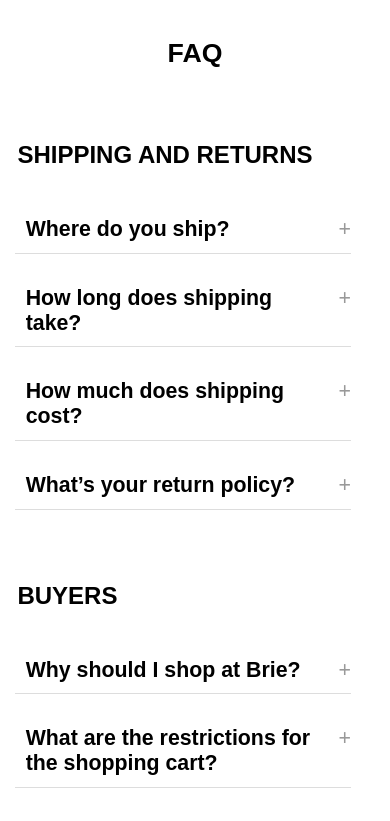
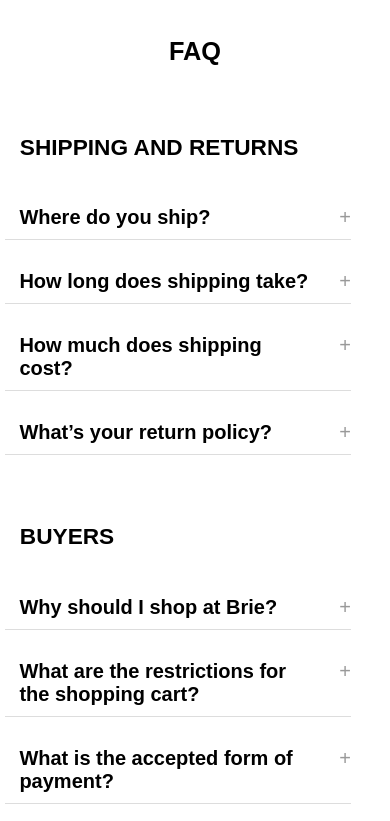
Before and after one commit to Dhanidayo/brie-donation, a React (Create React App) app: page /faq-page in a window 390 px wide. Shown: the top 821 px of the page. Built offline with nearby package versions, Linux system fonts and the light colour scheme; a web font is replaced by a local one.

Commit message:
faq style updates

```diff
--- a/src/Pages/FAQ/index.jsx
+++ b/src/Pages/FAQ/index.jsx
@@ -25,7 +25,7 @@ const FaqBlock = ({ title, content }) => {
   return (
     <div className="faq-content">
       <h3 className="faq-list-title">{title}</h3>
-      <ul>
+      <ul className="faq-ul">
         {content.map((faqItem) => (
           <FaqItem
             question={faqItem.question}
--- a/src/Pages/FAQ/style.css
+++ b/src/Pages/FAQ/style.css
@@ -9,19 +9,25 @@
 
 @media screen and (max-width: 2298px) {
     .faq-heading {
-        font-size: 35pt;
+        font-size: 32pt;
+    }
+}
+
+@media screen and (max-width: 1442px) {
+    .faq-heading {
+        font-size: 30pt;
     }
 }
 
 @media screen and (max-width: 1370px) {
     .faq-heading {
-        font-size: 25pt;
+        font-size: 24pt;
     }
 }
 
 @media screen and (max-width: 836px) {
     .faq-heading {
-        font-size: 20pt;
+        font-size: 19pt;
     }
 }
 
@@ -32,38 +38,32 @@
 }
 
 .faq-container {
-    width: 40%;
+    width: 54%;
     margin: 0 auto;
     padding: 1rem;
 }
 
-@media screen and (max-width: 1682px) {
+@media screen and (max-width: 1920px) {
     .faq-container {
-        width: 44%;
+        width: 65%;
+    }
+}
+
+@media screen and (max-width: 1603px) {
+    .faq-container {
+        width: 68%;
     }
 }
 
 @media screen and (max-width: 1442px) {
     .faq-container {
-        width: 50%;
-    }
-}
-
-@media screen and (max-width: 1026px) {
-    .faq-container {
-        width: 60%;
+        width: 75%;
     }
 }
 
 @media screen and (max-width: 836px) {
     .faq-container {
-        width: 65%;
-    }
-}
-
-@media screen and (max-width: 802px) {
-    .faq-container {
-        width: 70%;
+        width: 75%;
     }
 }
 
@@ -75,7 +75,7 @@
 
 /* @media screen and (max-width: 416px) {
     .faq-container {
-        width: 90%;
+        width: 85%;
     }
 } */
 
@@ -84,46 +84,78 @@
 }
 
 .faq-list-title {
-    margin: 3em 0 2em;
-    font-size: 1.25rem;
+    margin: 3em 0 2em -2.55rem;
+    font-size: 32pt;
     font-weight: 800;
-    margin-left: -3rem;
 }
 
 @media screen and (max-width: 2298px) {
     .faq-list-title {
-        font-size: 35pt;
+        font-size: 32pt;
+    }
+}
+
+@media screen and (max-width: 1442px) {
+    .faq-list-title {
+        font-size: 30pt;
+        margin-left: -2rem;
     }
 }
 
 @media screen and (max-width: 1370px) {
     .faq-list-title {
-        font-size: 25pt;
-        margin-left: -.9em;
+        font-size: 24pt;
+        margin-left: -1.5rem;
+    }
+}
+
+@media screen and (max-width: 1026px) {
+    .faq-list-title {
+        font-size: 23pt;
     }
 }
 
 @media screen and (max-width: 836px) {
     .faq-list-title {
-        font-size: 20pt;
+        font-size: 19pt;
+        margin-left: -1.2rem;
     }
 }
 
 @media screen and (max-width: 416px) {
     .faq-list-title {
-        font-size: 18pt;
+        font-size: 17pt;
+        text-align: left;
     }
 }
 
 @media screen and (max-width: 386px) {
     .faq-list-title {
-        font-size: 16pt;
+        font-size: 15pt;
     }
 }
 
 @media screen and (max-width: 321px) {
     .faq-list-title {
-        font-size: 14pt;
+        font-size: 13pt;
+    }
+}
+
+@media screen and (max-width: 416px) {
+    .faq-ul {
+        padding-left: 1.9rem;
+    }
+}
+
+@media screen and (max-width: 386px) {
+    .faq-ul {
+        padding-left: 1.5rem;
+    }
+}
+
+@media screen and (max-width: 321px) {
+    .faq-ul {
+        padding-left: 1.3rem;
     }
 }
 
@@ -139,42 +171,56 @@
 }
 
 .faq-link:hover {
-    opacity: .6;
+    opacity: .7;
 }
 
 @media screen and (max-width: 2298px) {
     .faq-link {
-        font-size: 25pt;
+        font-size: 23pt;
+    }
+}
+
+@media screen and (max-width: 1442px) {
+    .faq-link {
+        font-size: 21pt;
     }
 }
 
 @media screen and (max-width: 1370px) {
     .faq-link {
-        font-size: 20pt;
+        font-size: 19pt;
+    }
+}
+
+@media screen and (max-width: 1026px) {
+    .faq-link {
+        font-size: 18pt;
     }
 }
 
 @media screen and (max-width: 836px) {
     .faq-link {
-        font-size: 18pt;
+        font-size: 17pt;
     }
 }
 
 @media screen and (max-width: 416px) {
     .faq-link {
-        font-size: 16pt;
+        font-size: 15pt;
+        text-align: left;
     }
 }
 
 @media screen and (max-width: 386px) {
     .faq-link {
-        font-size: 14pt;
+        font-size: 13pt;
+
     }
 }
 
 @media screen and (max-width: 321px) {
     .faq-link {
-        font-size: 12pt;
+        font-size: 11pt;
     }
 }
 
@@ -182,16 +228,11 @@
 .faq-hidden-plus {
     color: #999;
     font-weight: lighter;
+    margin-left: 1em;
 }
 
 .faq-hidden-plus:hover {
     color: #000;
-}
-
-@media screen and (max-width: 802px) {
-    .faq-hidden-plus {
-        margin-left: 1em;
-    }
 }
 
 /* li {
@@ -209,7 +250,7 @@
 }
 
 .info-container {
-    padding: 0 8rem 0 1rem;
+    padding: 0 14rem 0 1rem;
     line-height: 30pt;
     font-size: 20pt;
 }
@@ -226,22 +267,27 @@
     }
 }
 
-@media screen and (max-width: 1370px) {
+@media screen and (max-width: 1442px) {
     .info-container {
-        font-size: 18pt;
+        font-size: 19pt;
     }
 }
 
-@media screen and (max-width: 836px) {
+@media screen and (max-width: 1370px) {
     .info-container {
-        font-size: 16pt;
+        font-size: 17pt;
     }
 }
 
-@media screen and (max-width: 416px) {
+@media screen and (max-width: 1026px) {
     .info-container {
-        padding: 0 1rem;
-        margin-left: -1.5rem;
+        font-size: 15pt;
+        padding: 0 3rem 0 1rem;
+    }
+}
+
+@media screen and (max-width: 802px) {
+    .info-container {
         font-size: 14pt;
     }
 }
@@ -254,17 +300,25 @@
     }
 }
 
-@media screen and (max-width: 386px) {
+@media screen and (max-width: 416px) {
     .info-container {
-        font-size: 12pt;
+        padding: 0 1rem;
+        margin-left: -1.5rem;
+        font-size: 13pt;
     }
 }
 
-@media screen and (max-width: 321px) {
+@media screen and (max-width: 386px) {
     .info-container {
         font-size: 11pt;
     }
 }
+
+/* @media screen and (max-width: 321px) {
+    .info-container {
+        font-size: 11pt;
+    }
+} */
 
 
 .list-text--small {
```
